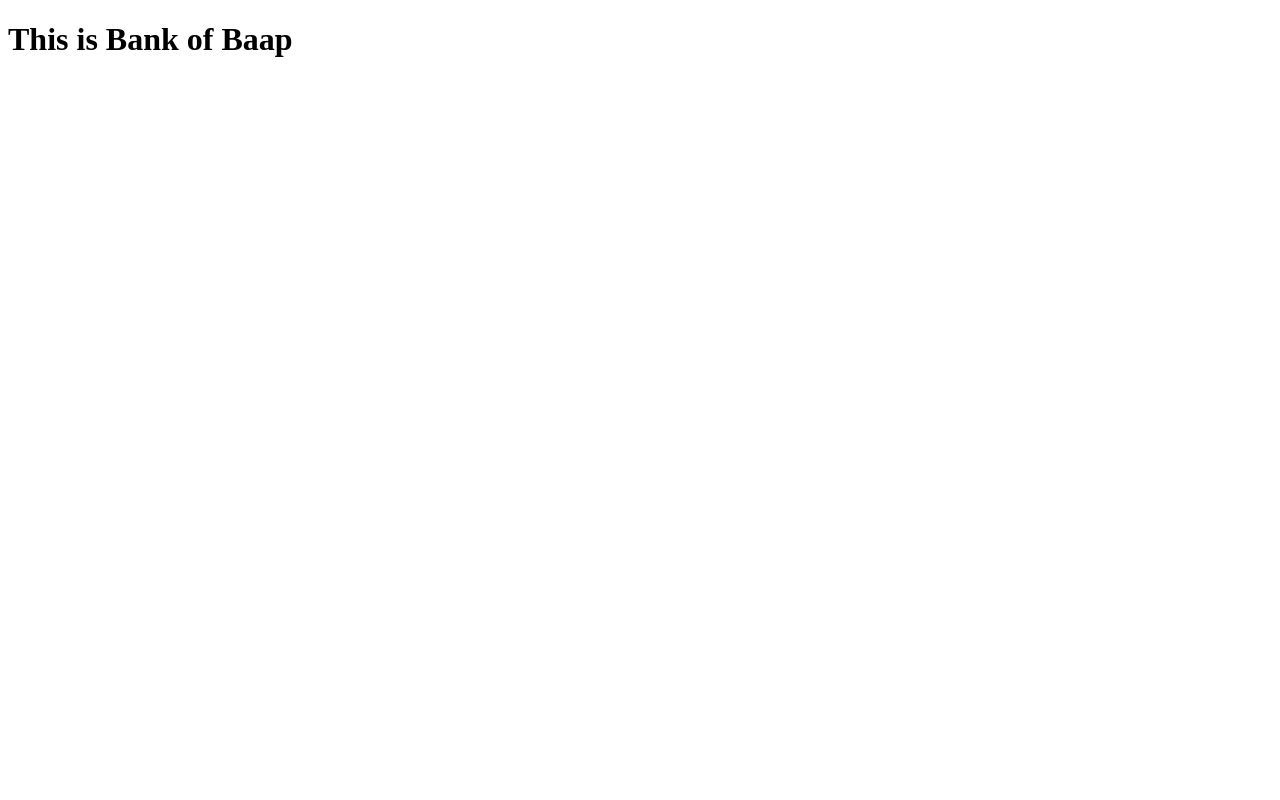
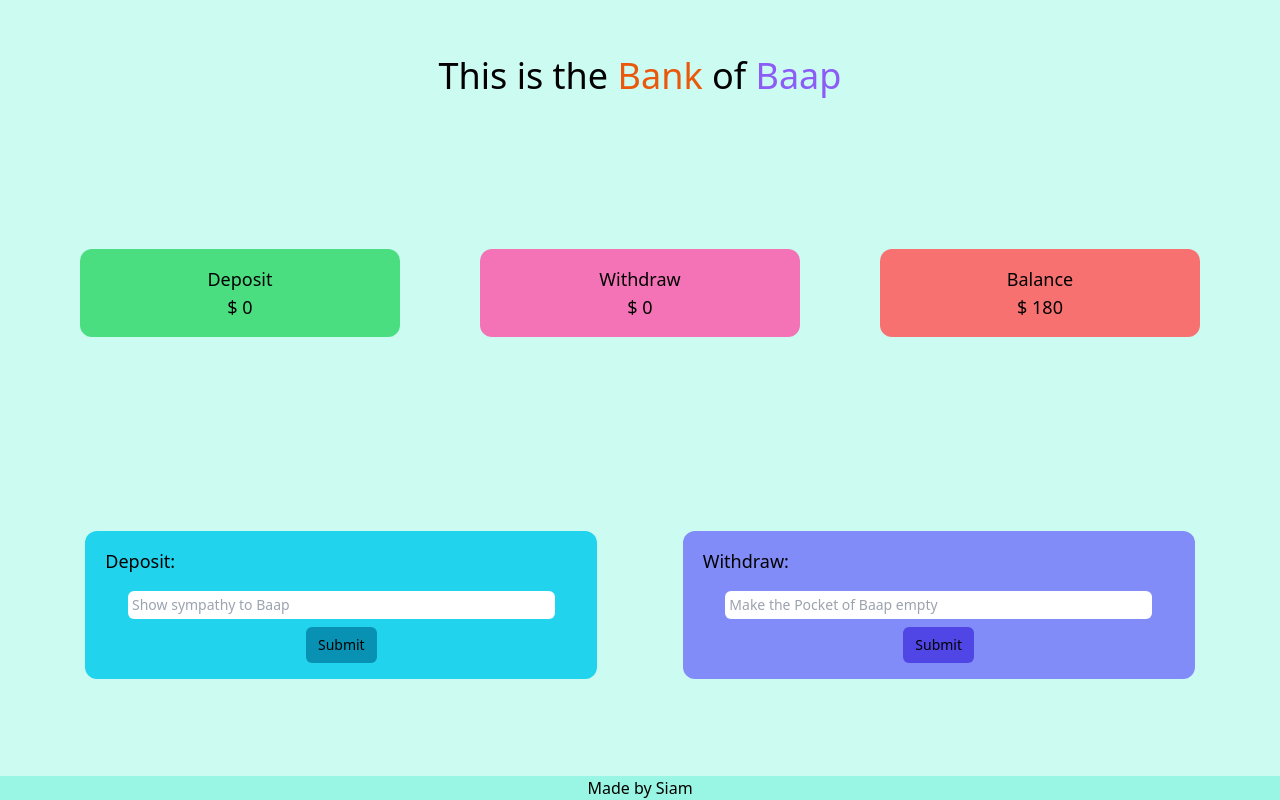
Before and after one commit to SIAM-TheLegend/simple-baap-er-bank, a plain HTML site: page bank.html in a window 1280 px wide. Drawn offline with nearby package versions, Linux system fonts and the light colour scheme.

Commit message:
bank interface designed

```diff
--- a/bank.html
+++ b/bank.html
@@ -1,11 +1,48 @@
 <!DOCTYPE html>
 <html lang="en">
+
 <head>
   <meta charset="UTF-8">
   <meta name="viewport" content="width=device-width, initial-scale=1.0">
+  <script src="https://cdn.tailwindcss.com"></script>
+  <link rel="icon" type="image/x-icon" href="https://i.ibb.co/ZSr6Ymt/Bank.png">
   <title>Bank</title>
 </head>
-<body>
-  <h1>This is Bank of Baap</h1>
+
+<body class="bg-teal-100 flex flex-col h-screen">
+  <h1 class="text-4xl text-center my-14">This is the <span class="text-orange-600">Bank</span> of <span
+      class="text-violet-500">Baap</span></h1>
+
+  <section class="flex flex-row flex-grow items-center place-content-evenly">
+    <div class="text-lg bg-green-400 py-4 w-1/4 rounded-xl text-center">
+      <h3>Deposit</h3>
+      <p>$ <span class="deposit-amount">0</span></p>
+    </div>
+    <div class="text-lg bg-pink-400 py-4 w-1/4 rounded-xl text-center">
+      <h3>Withdraw</h3>
+      <p>$ <span class="withdraw-amount">0</span></p>
+    </div>
+    <div class="text-lg bg-red-400 py-4 w-1/4 rounded-xl text-center">
+      <h3>Balance</h3>
+      <p>$ <span class="total-amount">180</span></p>
+    </div>
+  </section>
+
+  <section class="flex flex-row flex-grow items-center place-content-evenly">
+    <div class="text-lg bg-cyan-400 py-4 w-2/5 rounded-xl text-center">
+      <h3 class="text-left ml-5">Deposit:</h3>
+      <input class="text-sm w-5/6 mt-4 mb-2 p-1 rounded-md" type="number" placeholder="Show sympathy to Baap">
+      <br>
+      <button class="text-sm bg-cyan-600 rounded-md px-3 py-2">Submit</button>
+    </div>
+    <div class="text-lg bg-indigo-400 py-4 w-2/5 rounded-xl text-center">
+      <h3 class="text-left ml-5">Withdraw:</h3>
+      <input class="text-sm w-5/6 mt-4 mb-2 p-1 rounded-md" type="number" placeholder="Make the Pocket of Baap empty">
+      <br>
+      <button class="text-sm bg-indigo-600 rounded-md px-3 py-2">Submit</button>
+    </div>
+  </section>
+  <p class="text-center bg-teal-200">Made by Siam</p>
 </body>
+
 </html>
--- a/index.js
+++ b/index.js
@@ -4,4 +4,7 @@ document.getElementById('submit').addEventListener('click', function() {
   if (username === 'sontan@baap.com' && password === 'secret') {
     location.replace("bank.html");
   }
+  else {
+    alert('Oboidho sontan der jayga dewa hoy na. Baap er prokrito sontan chara keu dhukar permission nai.');
+  }
 })
```
Also changed, not shown: index.html (+2 -1 lines), bank.js (added).
